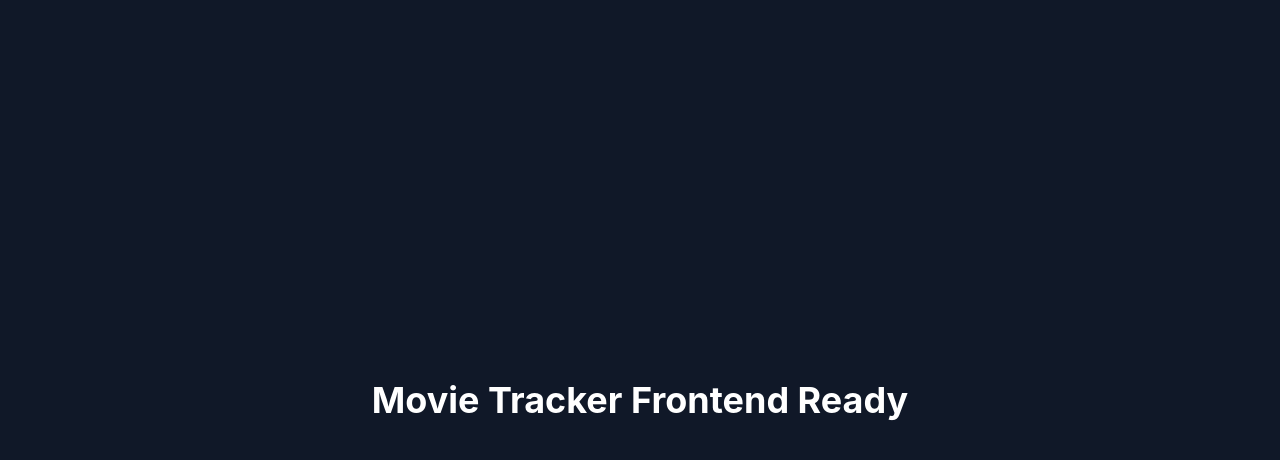
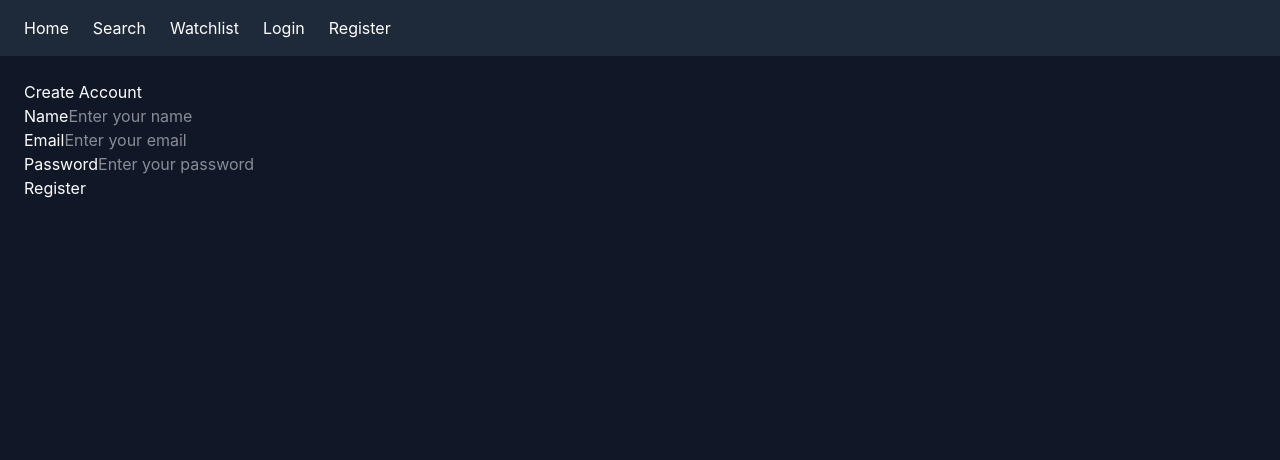
Before and after one commit to Piyush-Jangde/movie-tracker, a React app in the folder frontend/: page /register in a window 1280 px wide. Shown: the top 460 px of the page. Built offline with nearby package versions, Linux system fonts and the light colour scheme; the HTML template or start-up script is replaced by a standard one.

Commit message:
Setup basic routes and Navbar. Setup register frontend. Next step: Connect register to backend

```diff
--- a/frontend/src/App.jsx
+++ b/frontend/src/App.jsx
@@ -1,11 +1,31 @@
+import { BrowserRouter, Routes, Route } from "react-router-dom";
+
+import Navbar from "./components/Navbar";
+
+import Home from "./pages/Home";
+import Login from "./pages/Login";
+import Register from "./pages/Register";
+import Search from "./pages/Search";
+import Watchlist from "./pages/Watchlist";
+
 function App() {
   return (
-    <div className="min-h-screen bg-gray-900 text-white flex items-center justify-center">
-      <h1 className="text-4xl font-bold">
-        Movie Tracker Frontend Ready
-      </h1>
-    </div>
-  );
+    <BrowserRouter>
+      <div className="min-h-screen bg-gray-900 text-white">
+        <Navbar/>
+
+        <div className="p-6">
+          <Routes>
+            <Route path="/" element={<Home/>} />
+            <Route path="/search" element={<Search/>} />
+            <Route path="/watchlist" element={<Watchlist/>} />
+            <Route path="/login" element={<Login/>} />
+            <Route path="/register" element={<Register/>} />
+          </Routes>
+        </div>
+      </div>
+    </BrowserRouter>
+  )
 }
 
 export default App;
--- /dev/null
+++ b/frontend/src/components/Navbar.jsx
@@ -0,0 +1,15 @@
+import { Link } from "react-router-dom";
+
+function Navbar() {
+    return(
+        <nav className="bg-gray-800 px-6 py-4 flex gap-6 text-white">
+            <Link to="/">Home</Link>
+            <Link to="/search">Search</Link>
+            <Link to="/watchlist">Watchlist</Link>
+            <Link to="/login">Login</Link>
+            <Link to="/register">Register</Link>
+        </nav>
+    );
+}
+
+export default Navbar;
--- /dev/null
+++ b/frontend/src/pages/Home.jsx
@@ -0,0 +1,9 @@
+function Home() {
+    return (
+        <div className="text-3xl font-bold">
+            Home Page
+        </div>
+    );
+}
+
+export default Home;
--- /dev/null
+++ b/frontend/src/pages/Login.jsx
@@ -0,0 +1,9 @@
+function Login() {
+    return (
+        <div className="text-3xl font-bold">
+            Login Page
+        </div>
+    );
+}
+
+export default Login;
--- /dev/null
+++ b/frontend/src/pages/Register.jsx
@@ -0,0 +1,63 @@
+import { useState } from "react";
+
+function Register() {
+  const [formData, setFormData] = useState({
+    name: "",
+    email: "",
+    password: "",
+  });
+
+  function handleChange(e) {
+    setFormData({
+      ...formData,
+      [e.target.name]: e.target.value,
+    });
+  }
+
+  return (
+    <div>
+      <h1>Create Account</h1>
+
+      <form>
+        <div>
+          <label>Name</label>
+          <input
+            type="text"
+            name="name"
+            placeholder="Enter your name"
+            value={formData.name}
+            onChange={handleChange}
+          />
+        </div>
+
+        <div>
+          <label>Email</label>
+          <input
+            type="email"
+            name="email"
+            placeholder="Enter your email"
+            value={formData.email}
+            onChange={handleChange}
+          />
+        </div>
+
+        <div>
+          <label>Password</label>
+          <input
+            type="password"
+            name="password"
+            placeholder="Enter your password"
+            value={formData.password}
+            onChange={handleChange}
+          />
+        </div>
+
+        <button type="submit">
+          Register
+        </button>
+      </form>
+    </div>
+  );
+}
+
+export default Register;
--- /dev/null
+++ b/frontend/src/pages/Search.jsx
@@ -0,0 +1,9 @@
+function Search() {
+    return (
+        <div className="text-3xl font-bold">
+            Search Page
+        </div>
+    );
+}
+
+export default Search;
--- /dev/null
+++ b/frontend/src/pages/Watchlist.jsx
@@ -0,0 +1,9 @@
+function Watchlist() {
+    return (
+        <div className="text-3xl font-bold">
+            Watchlist Page
+        </div>
+    );
+}
+
+export default Watchlist;
```
